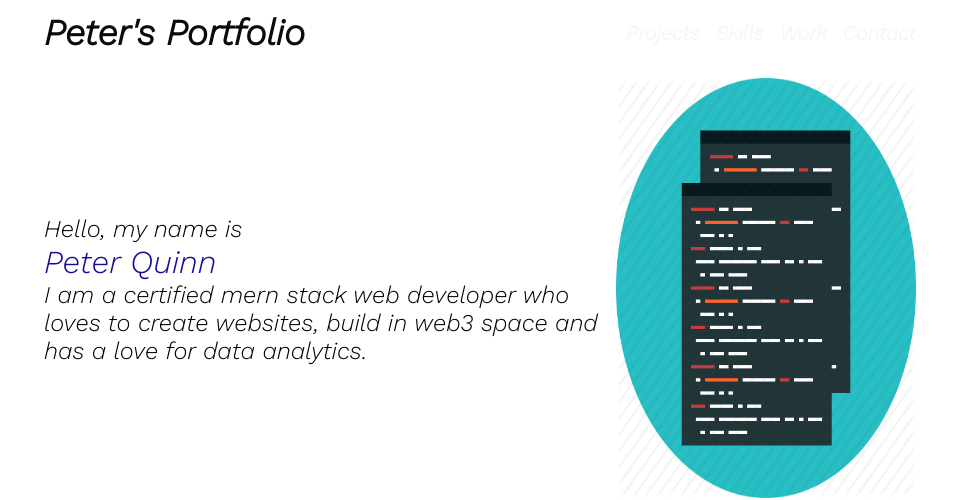
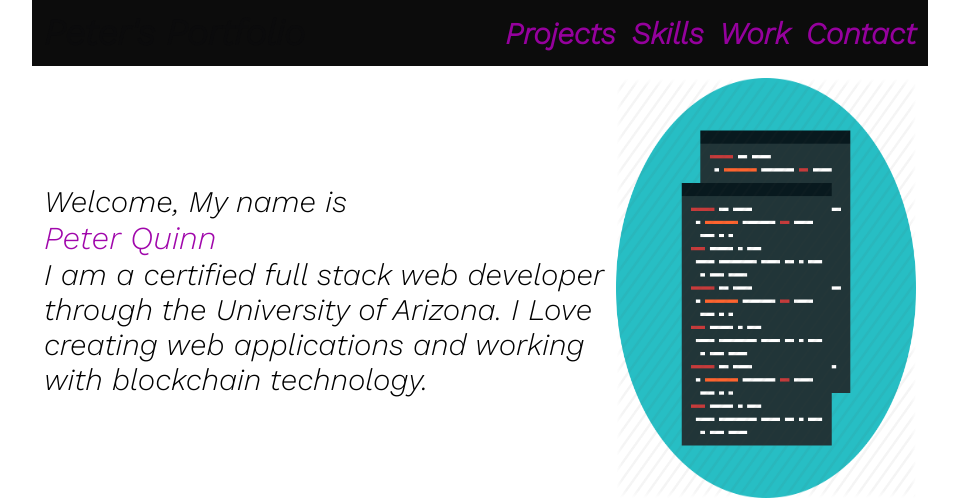
Before and after one commit to PeterdQuinn/Peter-Quinn-resume, a React (Create React App) app: page / in a window 1280 px wide. Shown: the top 500 px of the page, without its empty margins (160-1119 px from the left). Built offline with nearby package versions, Linux system fonts and the light colour scheme.

Commit message:
changes to css web,app,aboutjs,home.css

```diff
--- a/src/App.css
+++ b/src/App.css
@@ -21,7 +21,7 @@
   align-items: center;
   justify-content: center;
   font-size: calc(10px + 2vmin);
-  color: white;
+  color: rgb(233, 222, 222);
 }
 
 .App-link {
--- a/src/components/body/about/about.css
+++ b/src/components/body/about/about.css
@@ -13,11 +13,11 @@
 }
 
 .about-info {
-    font-size: 24px;
+    font-size: 30px;
 }
 
 .info-name {
-    color: rgb(21, 9, 152);
+    color: hsl(296, 92%, 35%);
 
     font-size: 32px;
 }
--- a/src/components/body/about/about.js
+++ b/src/components/body/about/about.js
@@ -7,11 +7,11 @@ function About() {
         <div className="about">
             <div className="about-top">
                 <div className="about-info">
-                    Hello, my name is
+                    Welcome, My name is
                     <br /><span className="info-name">Peter Quinn</span>
-                    <br /> I am a certified mern stack web developer
-                    who loves to create websites, build in web3 space and has a love for
-                    data analytics.
+                    <br /> I am a certified full stack web developer through the University of Arizona.
+                     I Love creating web applications and working with blockchain technology.
+
                 </div>
                 <div className="about-photo">
                     <img src={require('../../../assets/icons/programming.jpg'  )}  width="300" height="300"       className="picture"></img>
--- a/src/components/header/web/web.css
+++ b/src/components/header/web/web.css
@@ -5,14 +5,14 @@
 }
 
 .web-option {
-    font-size: 20px;
+    font-size: 30px;
     margin-right: 16px;
     font-weight: 700;
 }
 
 .web-option a{
     text-decoration: none;
-    color: #f8f5f5;
+    color: hsl(297, 99%, 31%);
     display: flex;
     align-items: center;
 }
--- a/src/components/home/home.css
+++ b/src/components/home/home.css
@@ -7,6 +7,7 @@ html {
     flex-direction: column;
     width: 70%;
     margin: auto;
+    background-color: #0c0c0c
 
 }
 
```
